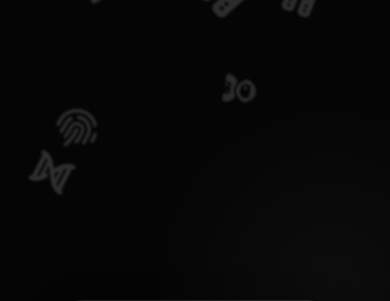
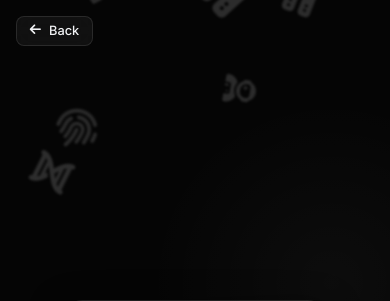
Before and after one commit to AiruxPH/dynabio, a PHP site: page /view.php in a window 390 px wide. Shown: the top 301 px of the page. Run offline with PHP 8.4, Linux system fonts and the light colour scheme; a stand-in replaces the project's code that opens the database connection; some libraries are stand-ins or nearby versions.

Commit message:
feat: Add a styled and responsive "Back" button to `view.php`.

```diff
--- a/view.php
+++ b/view.php
@@ -410,10 +410,47 @@ if (!isset($_GET['u']) || empty(trim($_GET['u']))) {
             color: #ef4444;
             margin-bottom: 1rem;
         }
+
+        .back-btn {
+            position: absolute;
+            top: 2rem;
+            left: 2rem;
+            color: var(--text-secondary);
+            text-decoration: none;
+            font-size: 0.9rem;
+            font-weight: 500;
+            display: flex;
+            align-items: center;
+            gap: 0.5rem;
+            transition: all 0.3s ease;
+            z-index: 100;
+            background: rgba(255, 255, 255, 0.05);
+            padding: 0.5rem 1rem;
+            border-radius: 8px;
+            border: 1px solid rgba(255, 255, 255, 0.1);
+            backdrop-filter: blur(10px);
+        }
+
+        .back-btn:hover {
+            color: var(--primary-color, #fff);
+            background: rgba(255, 255, 255, 0.1);
+            transform: translateY(-2px);
+        }
+
+        @media (max-width: 768px) {
+            .back-btn {
+                top: 1rem;
+                left: 1rem;
+                padding: 0.4rem 0.8rem;
+                font-size: 0.8rem;
+            }
+        }
     </style>
 </head>
 
 <body>
+
+    <a href="index.php" class="back-btn"><i class="fas fa-arrow-left"></i> Back</a>
 
     <?php if ($errorState): ?>
         <div class="container-col">
```
